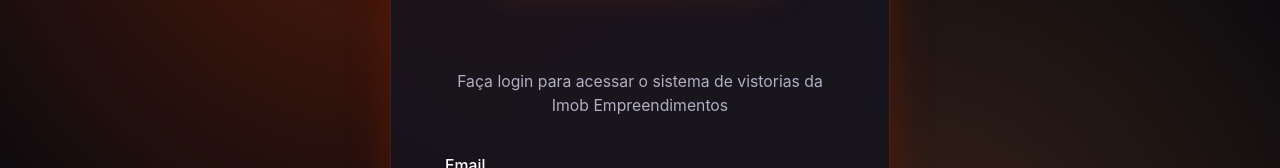
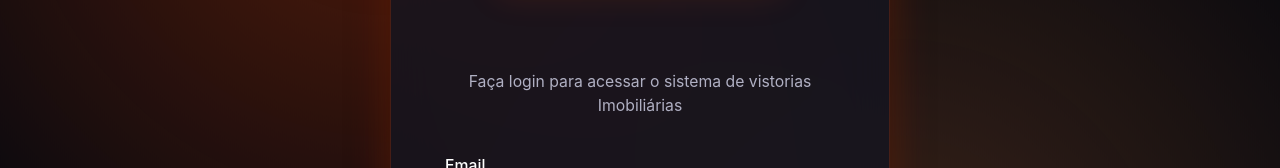
Before and after one commit to Desenv-de-Software-em-Nuvem/vistoriapro, a React (Vite) app in the folder frontend/: page /login in a window 1280 px wide. Shown: the part 326-494 px from the top of the page. Built offline with nearby package versions, Linux system fonts and the light colour scheme; no server answers.

Commit message:
fix: update login subtitle

```diff
--- a/frontend/src/pages/LoginPage.tsx
+++ b/frontend/src/pages/LoginPage.tsx
@@ -350,7 +350,7 @@
           transform: preInit ? 'translateY(40px)' : 'translateY(0)',
           transition: 'opacity 0.7s 0.6s, transform 0.7s 0.6s'
         }}>
-          Faça login para acessar o sistema de vistorias da Imob Empreendimentos
+          Faça login para acessar o sistema de vistorias Imobiliárias
         </Subtitle>
         <Form onSubmit={handleSubmit} style={{
           opacity: preInit ? 0 : 1,
```
